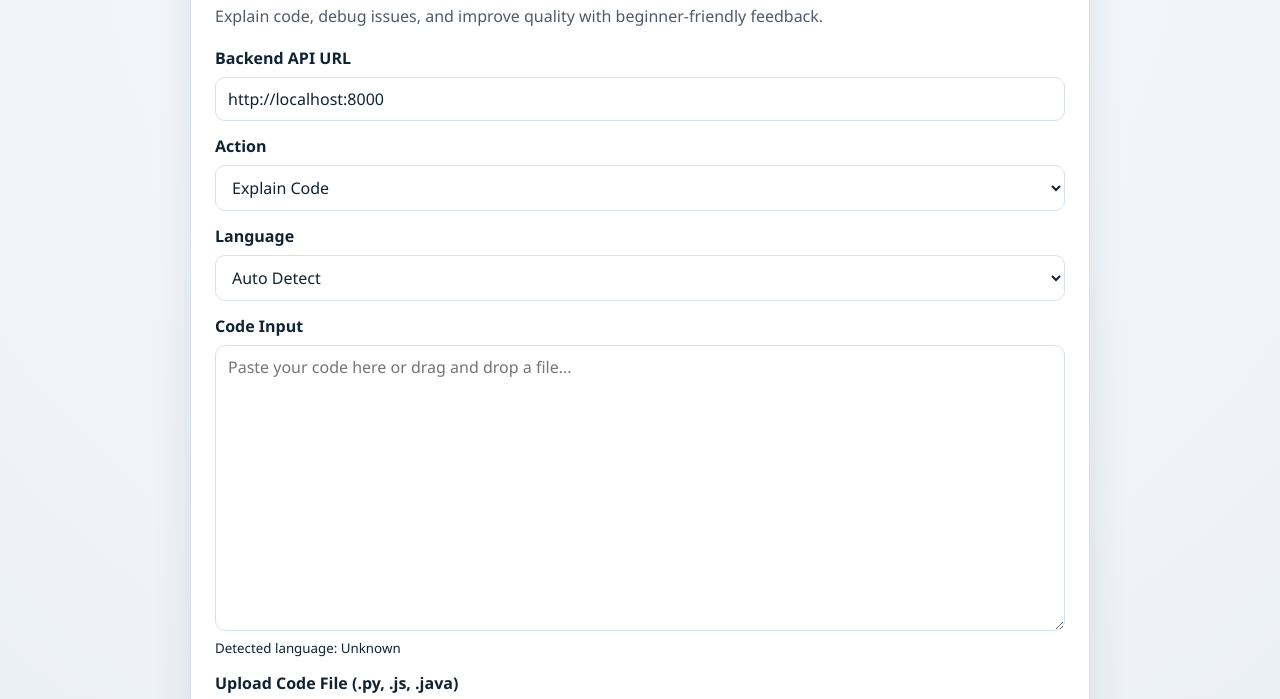
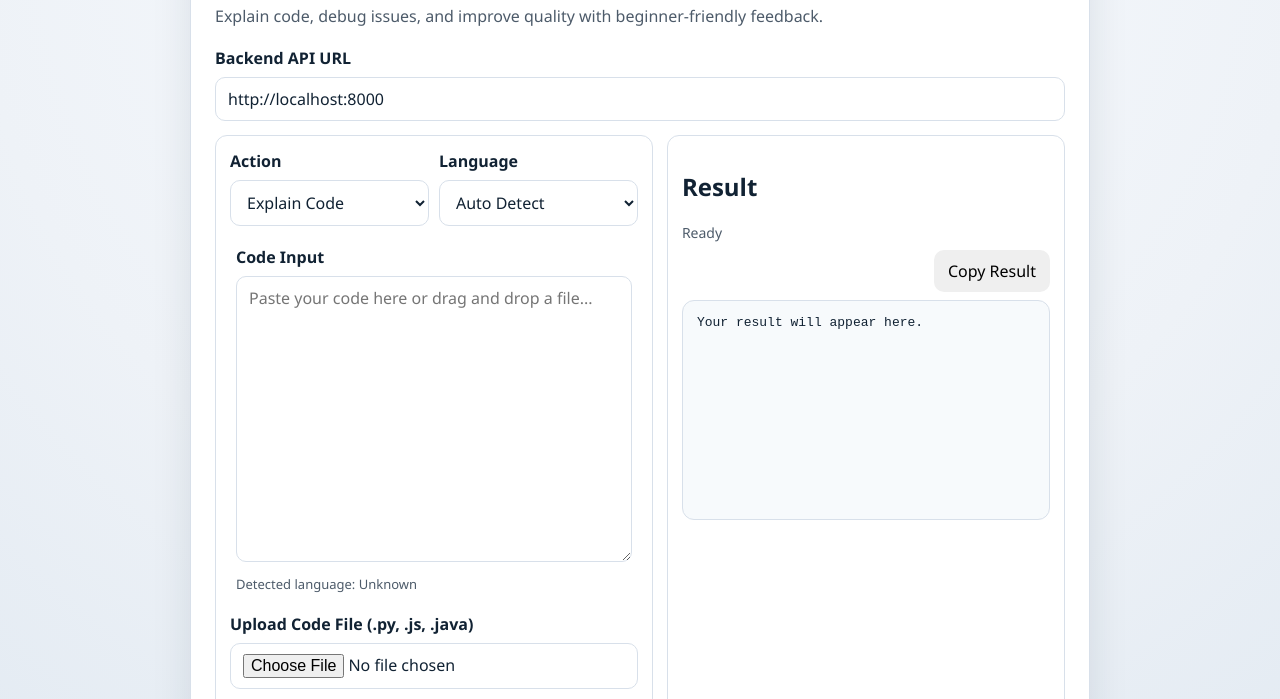
Before and after one commit to imDarshanGK/AI-dev-assistant, a plain HTML site: page frontend/index.html in a window 1280 px wide. Shown: the part 94-793 px from the top of the page. Drawn offline with Linux system fonts and the light colour scheme.

Commit message:
Update frontend/style.css

```diff
--- a/frontend/style.css
+++ b/frontend/style.css
@@ -75,6 +75,43 @@ h1 {
 	margin-bottom: 14px;
 }
 
+.field-row {
+	display: grid;
+	grid-template-columns: repeat(2, minmax(0, 1fr));
+	gap: 10px;
+}
+
+.workspace-grid {
+	display: grid;
+	grid-template-columns: 1.1fr 1fr;
+	gap: 14px;
+}
+
+.panel {
+	border: 1px solid var(--border);
+	border-radius: 12px;
+	padding: 14px;
+	background: var(--card);
+}
+
+.meta-text {
+	display: block;
+	margin-top: 8px;
+	color: var(--muted);
+	font-size: 13px;
+}
+
+#code-dropzone {
+	transition: border-color 0.2s ease, background-color 0.2s ease;
+	border-radius: 10px;
+	padding: 6px;
+}
+
+#code-dropzone.dragover {
+	border: 1px dashed var(--accent);
+	background: color-mix(in srgb, var(--accent) 10%, var(--card));
+}
+
 label {
 	display: block;
 	font-weight: 600;
@@ -139,7 +176,7 @@ button {
 }
 
 .result-wrap {
-	margin-top: 20px;
+	margin-top: 0;
 }
 
 .result-actions {
@@ -236,6 +273,11 @@ button {
 		padding: 16px;
 	}
 
+	.workspace-grid,
+	.field-row {
+		grid-template-columns: 1fr;
+	}
+
 	.top-bar {
 		align-items: flex-start;
 		flex-direction: column;
```
